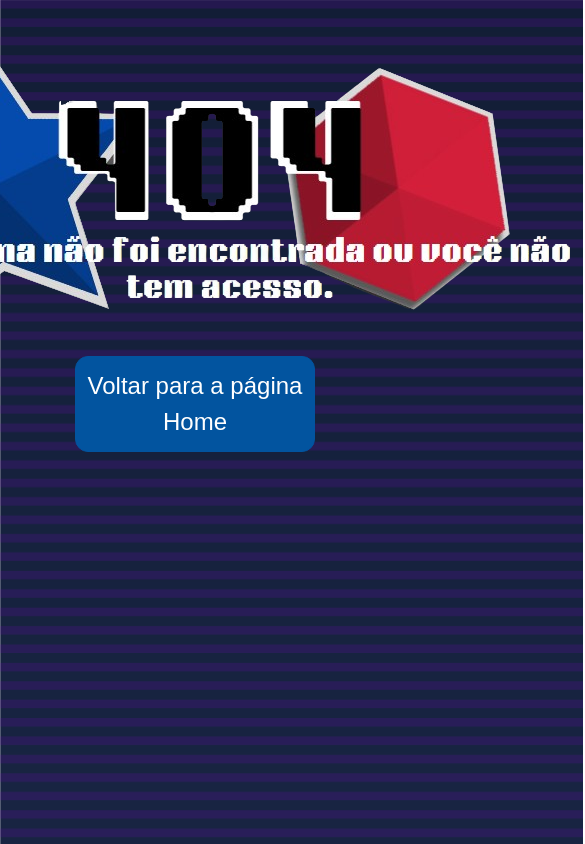
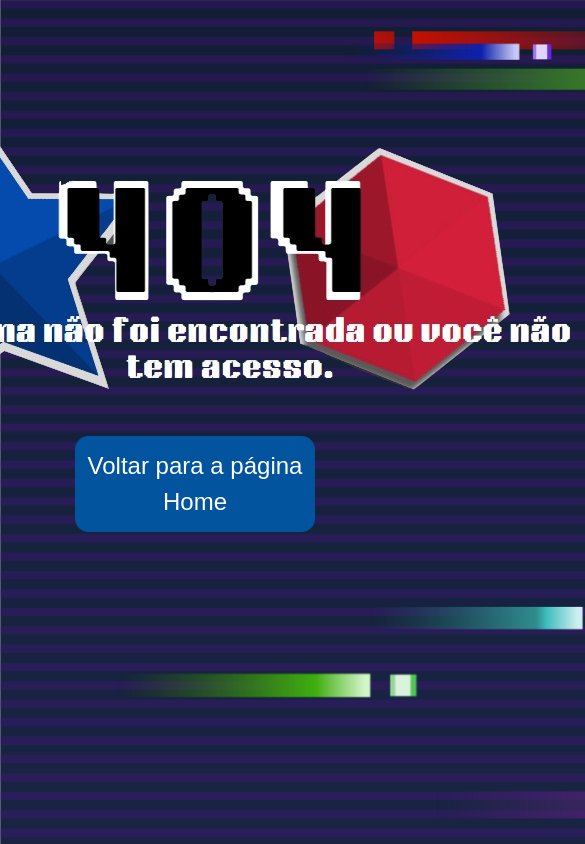
Before and after one commit to ViniMSLima/EquiBlocks, a React (Create React App) app in the folder front/: page /results in a window 390 px wide. Shown: the top 844 px of the page, 585 px wide, since content can reach past the window. Built offline with nearby package versions, Linux system fonts and the light colour scheme; a web font is replaced by a local one.

Commit message:
adicionando frufruzin

```diff
--- a/front/src/Pages/Error/index.js
+++ b/front/src/Pages/Error/index.js
@@ -2,6 +2,12 @@ import Col from "react-bootstrap/esm/Col";
 import styles from "./styles.module.scss";
 import erro from "../../Img/404.png"
 import Container from "react-bootstrap/esm/Container";
+import redLine from "../../Img/home/redLine.png";
+import blueLine from "../../Img/home/blueLine.png";
+import greenLine from "../../Img/home/greenLine.png";
+import cyanLine from "../../Img/home/cyanLine.png";
+import lightGreenLine from "../../Img/home/lightGreenLine.png";
+import purpleLine from "../../Img/home/purpleLine.png";
 
 import { useNavigate } from "react-router-dom";
 import Row from "react-bootstrap/esm/Row";
@@ -14,6 +20,17 @@ export default function ErrorPage() {
   }
   return (
     <div className={styles.container}>
+      <Row className={styles.rowLines}>
+        <Col l="6" className={styles.redLine}>
+          <img src={redLine} className={styles.lineRed}></img>
+        </Col>
+        <Col l="3" className={styles.blueLine}>
+          <img src={blueLine} className={styles.lineBlueGreen}></img>
+        </Col>
+        <Col l="3" className={styles.greenLine}>
+          <img src={greenLine} className={styles.lineBlueGreen}></img>
+        </Col>
+      </Row>
       <Row className={styles.body}>
           <div className={styles.border}>
            <img src={erro}/>
@@ -23,6 +40,11 @@ export default function ErrorPage() {
             <button onClick={goHome}  className={styles.button}>Voltar para a página Home</button>
           </div>
       </Row>
+      <Container className={styles.container2}>
+          <img src={cyanLine} className={styles.lineCyan}></img>
+          <img src={lightGreenLine} className={styles.lineLightGreen}></img>
+          <img src={purpleLine} className={styles.linePurple}></img>
+      </Container>
     </div>
   );
 }
--- a/front/src/Pages/Error/styles.module.scss
+++ b/front/src/Pages/Error/styles.module.scss
@@ -58,3 +58,172 @@
     margin-top: 1.5em;
     font-size: 2.5em;
 }
+
+
+.row {
+    width: 100%;
+}
+
+.rowLines {
+    width: 100%;
+    height: 10em;
+}
+
+.redLine {
+    width: auto;
+    display: flex;
+    align-items: flex-end;
+    justify-content: flex-end;
+}
+
+.blueLine {
+    width: auto;
+    display: flex;
+    margin-top: 4em;
+}
+
+.greenLine {
+    width: auto;
+    display: flex;
+    margin-top: 2em;
+}
+
+.lineCyan {
+    height: 2em;
+    position: absolute;
+    bottom: 25%;
+    left: 0;
+    animation: cyanLineMoving 10s ease-in-out infinite;
+}
+
+.lineLightGreen {
+    height: 2em;
+    position: absolute;
+    bottom: 17%;
+    left: 0;
+    animation: cyanLineMoving 16s ease-in-out infinite;
+}
+
+.linePurple {
+    height: 2em;
+    position: absolute;
+    bottom: 3%;
+    left: 0;
+    animation: cyanLineMoving 8s ease-in-out infinite;
+    z-index: 1;
+}
+
+.lineRed {
+    height: 1.5em;
+    animation: redLineMoving 7s ease-in-out infinite;
+}
+
+.lineBlueGreen {
+    position: fixed;
+    left: 0;
+    height: 1.5em;
+    animation: greenBlueLineMoving 10s ease-in-out infinite;
+}
+
+@keyframes redLineMoving {
+    0% {
+        transform: translateX(100vw);
+    }
+    100% {
+        transform: translateX(-100%);
+    }
+}
+
+@keyframes greenBlueLineMoving {
+    0% {
+      transform: translateX(-50vw);
+    }
+    100% {
+      transform: translateX(100vw);
+    }
+}
+
+@keyframes cyanLineMoving {
+    0% {
+      transform: translateX(-50vw);
+    }
+    100% {
+      transform: translateX(100vw);
+    }
+}
+
+@keyframes purpleLineMoving {
+    0% {
+      transform: translateX(-50vw);
+    }
+    100% {
+      transform: translateX(100vw);
+    }
+}
+
+@media screen and (max-width: 991px) {
+    .blueLine {
+      width: auto;
+      display: flex;
+      margin-top: 2.5em;
+}
+
+    .greenLine {
+        width: auto;
+        display: flex;
+        margin-top: 1em;
+    }
+
+    .rowLines {
+      width: 100%;
+      height: 5em;
+    }
+
+    @keyframes greenBlueLineMoving {
+      0% {
+        transform: translateX(-100vw);
+      }
+      100% {
+        transform: translateX(95vw);
+      }
+    }
+}
+
+@media screen and (max-width: 1399px) {
+    .blueLine {
+      width: auto;
+      display: flex;
+      margin-top: 2.5em;
+    }
+
+    .greenLine {
+      width: auto;
+      display: flex;
+      margin-top: 1em;
+    }
+
+    .rowLines {
+        width: 100%;
+        height: 5em;
+    }
+
+    @keyframes greenBlueLineMoving {
+        0% {
+            transform: translateX(-70vw);
+        }
+        100% {
+            transform: translateX(100vw);
+        }
+    }
+}
+
+@media screen and (max-width: 1832px) {
+    @keyframes greenBlueLineMoving {
+        0% {
+            transform: translateX(-70vw);
+        }
+        100% {
+            transform: translateX(100vw);
+        }
+    }
+  }
```
Also changed, not shown: front/src/Pages/Finalized/styles.module.scss (indentation only).
